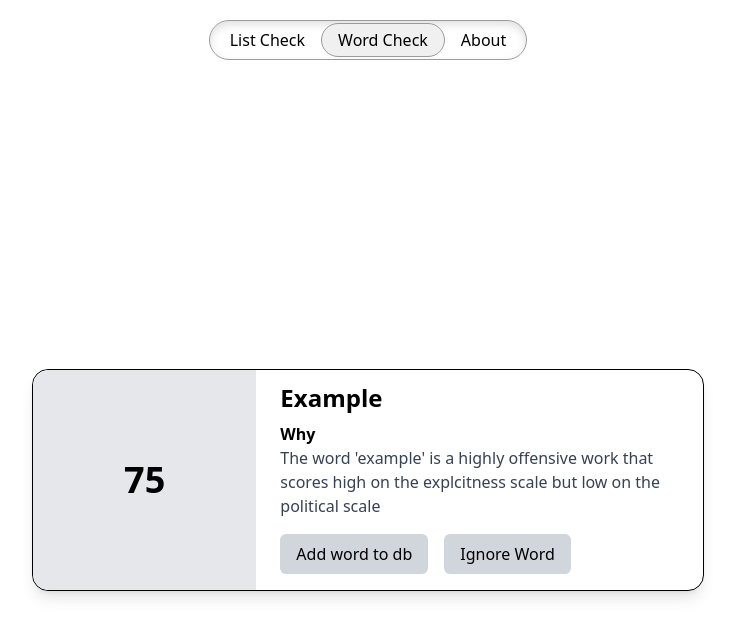
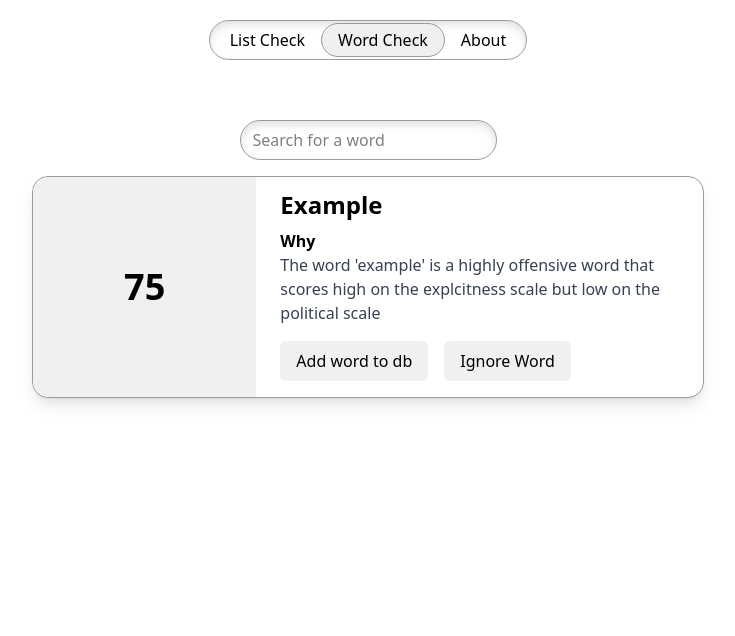
Before and after one commit to Zakosss/ai-text-filter, a React (Vite) app in the folder frontend/: page /word-check in a window 1280 px wide. Shown: the top 636 px of the page, without its empty margins (272-1007 px from the left). Built offline with nearby package versions, Linux system fonts and the light colour scheme.

Commit message:
feat: replace WordButton with WordCard component and add SearchBar

```diff
--- a/frontend/src/components/index.ts
+++ b/frontend/src/components/index.ts
@@ -1,2 +1,3 @@
 export { default as Header } from './header'
-export { default as WordCard } from './wordButton'
+export { default as WordCard } from './wordCard'
+export { default as SearchBar } from './searchBar'
--- /dev/null
+++ b/frontend/src/components/searchBar.tsx
@@ -0,0 +1,33 @@
+import React from "react";
+
+
+const SearchBar: React.FC = () => {
+
+    const [search, setSearch] = React.useState<string>("");
+
+    const handleInputChange = (e: React.ChangeEvent<HTMLInputElement>) => {
+        setSearch(e.target.value);
+    };
+
+    const handleKeyDown = (e: React.KeyboardEvent<HTMLInputElement>) => {
+        if (e.key === "Enter") {
+            console.log("Search for: ", search);
+        }
+    }
+
+    return (
+        <div className='h-10 flex items-center justify-center border-1 rounded-full border-[#9b9b9b] shadow-[inset_0_4px_8px_rgba(0,0,0,0.12)] pl-1 pr-1'>
+            <input
+                type="text"
+                placeholder="Search for a word"
+                className="h-full w-full pl-2 pr-2 text-black rounded-full focus:outline-none focus:bg-[#F0F0F0]"
+                value={search}
+                onChange={handleInputChange}
+                onKeyDown={handleKeyDown}
+            />
+        </div>
+    )
+}
+
+
+export default SearchBar;
--- a/frontend/src/components/wordButton.tsx
+++ b/frontend/src/components/wordCard.tsx
@@ -10,9 +10,9 @@ type WordCardProps = {
 
 const WordCard: React.FC<WordCardProps> = ({ score, word, explanation, onAdd, onIgnore }) => {
     return (
-        <div className="flex w-full min-h-[200px] max-w-2xl bg-white rounded-2xl border shadow-lg">
+        <div className="flex w-full min-h-[220px] max-w-2xl bg-white rounded-2xl border shadow-lg border-[#9b9b9b]">
             {/* Left side */}
-            <div className="w-1/3 bg-gray-200 flex flex-wrap items-center justify-center rounded-l-2xl">
+            <div className="w-1/3 bg-[#F0F0F0] flex flex-wrap items-center justify-center rounded-l-2xl ">
                 <h1 className="text-4xl font-bold">{score}</h1>
             </div>
 
@@ -25,16 +25,12 @@ const WordCard: React.FC<WordCardProps> = ({ score, word, explanation, onAdd, on
                 {/* Buttons */}
                 <div className="flex mt-4 gap-4">
                     <button
-                        className="px-4 py-2 bg-gray-300 rounded-md text-black hover:bg-gray-400 mb-4"
-                        onClick={onAdd}
-                    >
-                        Add word to db
+                        className="px-4 py-2 bg-[#F0F0F0] rounded-md text-black hover:bg-[#D9D9D9] mb-4"
+                        onClick={onAdd}>Add word to db
                     </button>
                     <button
-                        className="px-4 py-2 bg-gray-300 rounded-md text-black hover:bg-gray-400 mb-4"
-                        onClick={onIgnore}
-                    >
-                        Ignore Word
+                        className="px-4 py-2 bg-[#F0F0F0] rounded-md text-black hover:bg-[#D9D9D9] mb-4"
+                        onClick={onIgnore}>Ignore Word
                     </button>
                 </div>
             </div>
--- a/frontend/src/pages/wordSingle.tsx
+++ b/frontend/src/pages/wordSingle.tsx
@@ -1,12 +1,14 @@
-import { WordCard } from '../components';
+import { WordCard, SearchBar } from '../components';
 
 export default function WordsSingle() {
     return (
-        <div className="flex justify-center items-center h-screen">
+        <div className="flex flex-col items-center h-[calc(100vh-160px)] gap-4 pt-10">
+
+                    <SearchBar />
                     <WordCard
                         score={75}
                         word="Example"
-                        explanation="The word 'example' is a highly offensive work that scores high on the explcitness scale but low on the political scale"
+                        explanation="The word 'example' is a highly offensive word that scores high on the explcitness scale but low on the political scale"
                         onAdd={() => console.log("Added to DB")}
                         onIgnore={() => console.log("Ignored")}
                     />
```
